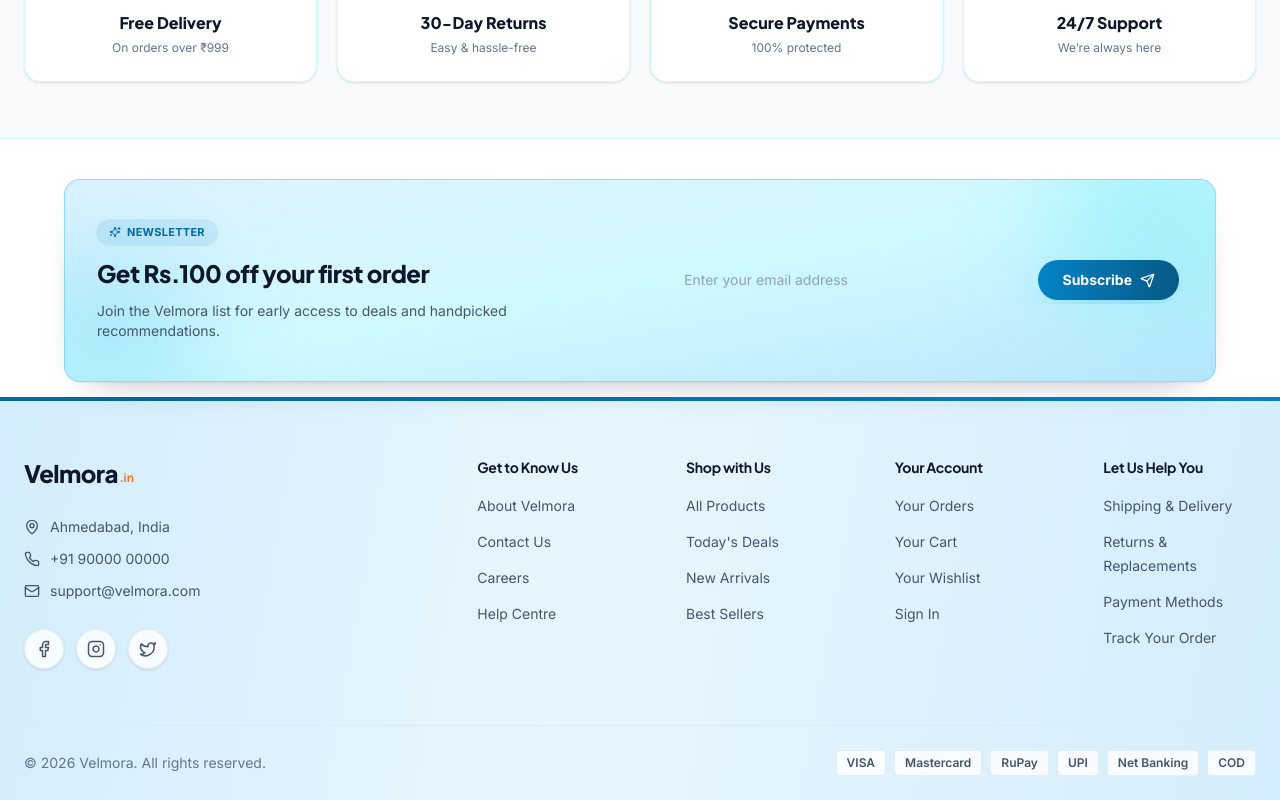
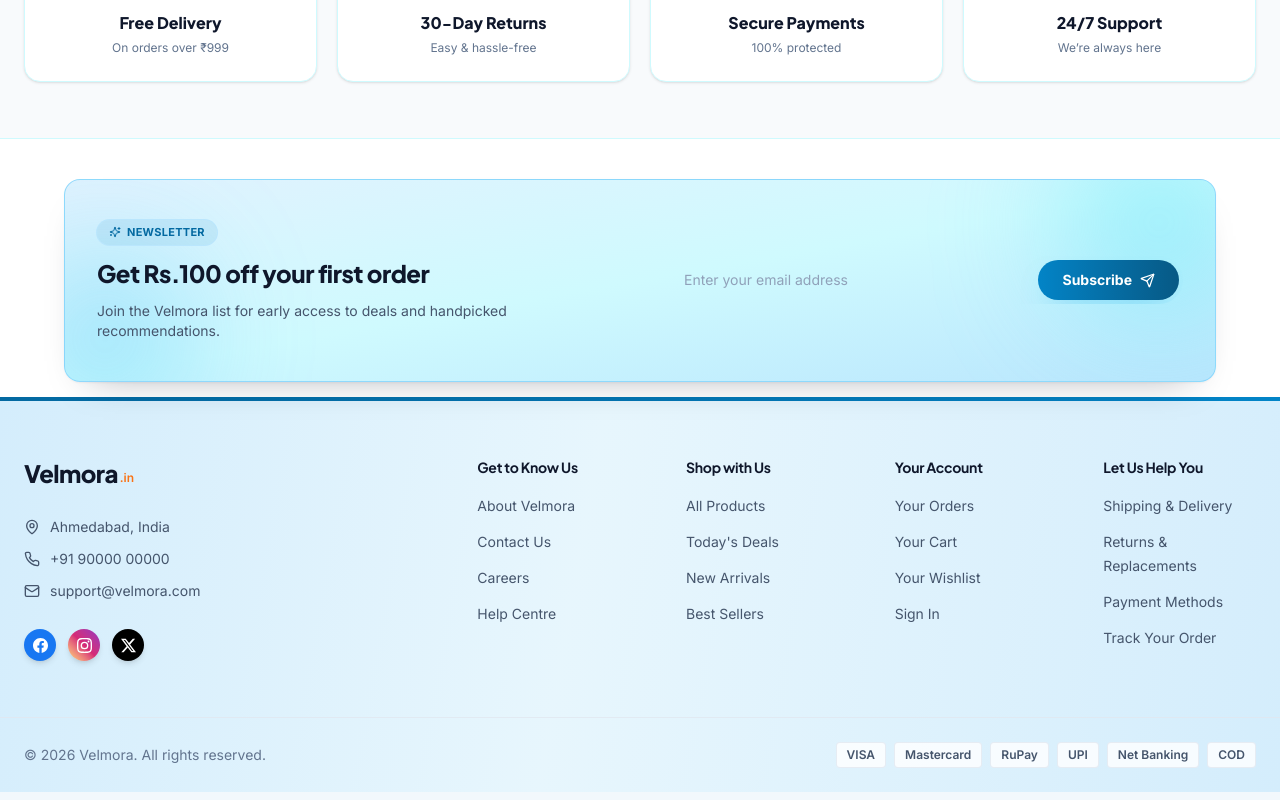
Before and after one commit to priyansh-kevalon/E-Commerce, a React (Vite) app in the folder frontend/: page / in a window 1280 px wide. Shown: the part 2005-2805 px from the top of the page. Built offline with nearby package versions, Linux system fonts and the light colour scheme; no server answers.

Commit message:
feat: update Footer component with new social media icons and improved styling

```diff
--- a/frontend/src/components/common/Footer.jsx
+++ b/frontend/src/components/common/Footer.jsx
@@ -1,5 +1,5 @@
 import { Link } from 'react-router-dom';
-import { Facebook, Instagram, Mail, MapPin, Phone, Twitter } from 'lucide-react';
+import { Mail, MapPin, Phone } from 'lucide-react';
 import { APP_NAME } from '../../utils/constants.js';
 
 const COLUMNS = [
@@ -41,10 +41,43 @@
   },
 ];
 
+const FacebookIcon = () => (
+  <svg viewBox="0 0 24 24" width="15" height="15" fill="currentColor" aria-hidden="true">
+    <path d="M24 12.073c0-6.627-5.373-12-12-12s-12 5.373-12 12c0 5.99 4.388 10.954 10.125 11.854v-8.385H7.078v-3.47h3.047V9.43c0-3.007 1.792-4.669 4.533-4.669 1.312 0 2.686.235 2.686.235v2.953H15.83c-1.491 0-1.956.925-1.956 1.874v2.25h3.328l-.532 3.47h-2.796v8.385C19.612 23.027 24 18.062 24 12.073z" />
+  </svg>
+);
+
+const InstagramIcon = () => (
+  <svg viewBox="0 0 24 24" width="15" height="15" fill="currentColor" aria-hidden="true">
+    <path d="M12 2.163c3.204 0 3.584.012 4.85.07 3.252.148 4.771 1.691 4.919 4.919.058 1.265.069 1.645.069 4.849 0 3.205-.012 3.584-.069 4.849-.149 3.225-1.664 4.771-4.919 4.919-1.266.058-1.644.07-4.85.07-3.204 0-3.584-.012-4.849-.07-3.26-.149-4.771-1.699-4.919-4.92-.058-1.265-.07-1.644-.07-4.849 0-3.204.013-3.583.07-4.849.149-3.227 1.664-4.771 4.919-4.919 1.266-.057 1.645-.069 4.849-.069zm0-2.163c-3.259 0-3.667.014-4.947.072-4.358.2-6.78 2.618-6.98 6.98-.059 1.281-.073 1.689-.073 4.948 0 3.259.014 3.668.072 4.948.2 4.358 2.618 6.78 6.98 6.98 1.281.058 1.689.072 4.948.072 3.259 0 3.668-.014 4.948-.072 4.354-.2 6.782-2.618 6.979-6.98.059-1.28.073-1.689.073-4.948 0-3.259-.014-3.667-.072-4.947-.196-4.354-2.617-6.78-6.979-6.98-1.281-.059-1.69-.073-4.949-.073zm0 5.838a6.162 6.162 0 100 12.324 6.162 6.162 0 000-12.324zM12 16a4 4 0 110-8 4 4 0 010 8zm6.406-11.845a1.44 1.44 0 100 2.881 1.44 1.44 0 000-2.881z" />
+  </svg>
+);
+
+const XIcon = () => (
+  <svg viewBox="0 0 24 24" width="15" height="15" fill="currentColor" aria-hidden="true">
+    <path d="M18.901 1.153h3.68l-8.04 9.19L24 22.846h-7.406l-5.8-7.584-6.638 7.584H.474l8.6-9.83L0 1.154h7.594l5.243 6.932zm-1.291 19.494h2.039L6.486 3.24H4.298z" />
+  </svg>
+);
+
 const SOCIALS = [
-  { icon: Facebook, label: 'Facebook', href: 'https://www.facebook.com' },
-  { icon: Instagram, label: 'Instagram', href: 'https://www.instagram.com' },
-  { icon: Twitter, label: 'Twitter', href: 'https://x.com' },
+  {
+    icon: FacebookIcon,
+    label: 'Facebook',
+    href: 'https://www.facebook.com',
+    className: 'bg-[#1877F2] hover:bg-[#166FE5]',
+  },
+  {
+    icon: InstagramIcon,
+    label: 'Instagram',
+    href: 'https://www.instagram.com',
+    className: 'bg-gradient-to-tr from-[#feda75] via-[#d62976] to-[#962fbf] hover:brightness-110',
+  },
+  {
+    icon: XIcon,
+    label: 'X',
+    href: 'https://x.com',
+    className: 'bg-black hover:bg-neutral-800',
+  },
 ];
 
 const PAYMENTS = ['VISA', 'Mastercard', 'RuPay', 'UPI', 'Net Banking', 'COD'];
@@ -78,14 +111,14 @@
               </ul>
 
               <div className="flex items-center gap-3">
-                {SOCIALS.map(({ icon: Icon, label, href }) => (
+                {SOCIALS.map(({ icon: Icon, label, href, className }) => (
                   <a
                     key={label}
                     href={href}
                     target="_blank"
                     rel="noopener noreferrer"
                     aria-label={`${label} (opens in a new tab)`}
-                    className="flex h-10 w-10 items-center justify-center rounded-full border border-slate-200/80 bg-white/80 text-slate-600 shadow-sm transition duration-300 hover:-translate-y-0.5 hover:border-transparent hover:bg-gradient-to-br hover:from-brand-600 hover:to-brand-800 hover:text-white"
+                    className={`flex h-8 w-8 items-center justify-center rounded-full text-white shadow-md transition duration-300 hover:-translate-y-0.5 ${className}`}
                   >
                     <Icon size={18} />
                   </a>
```
